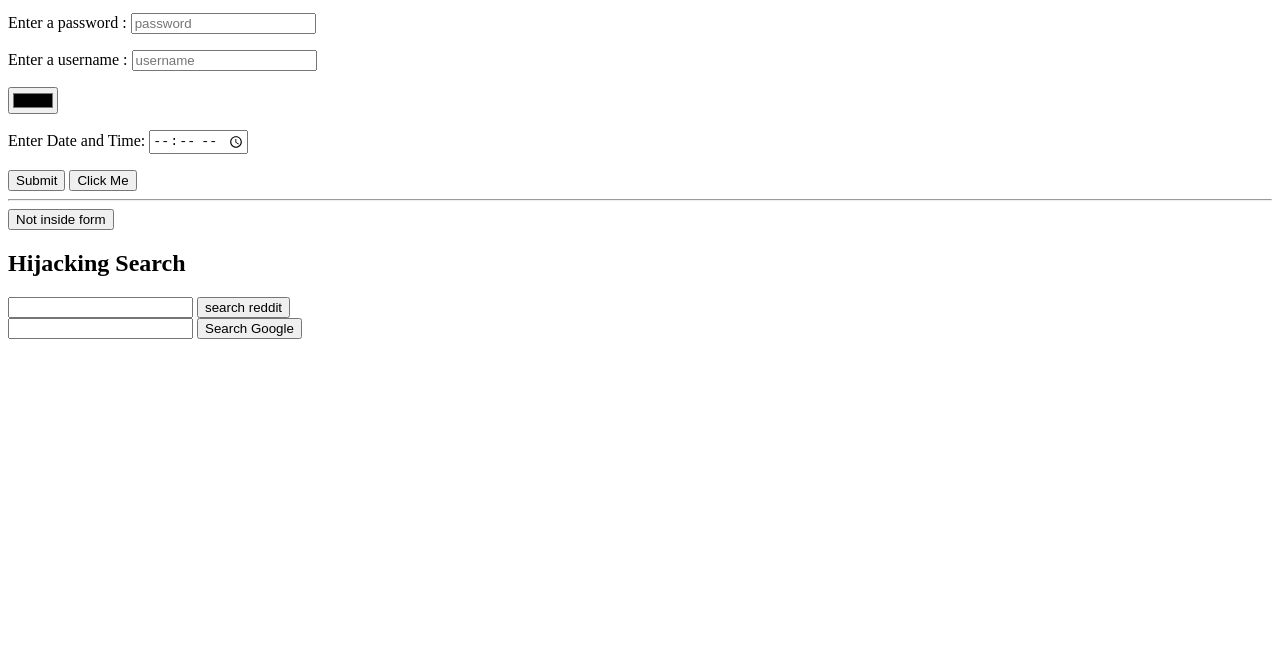
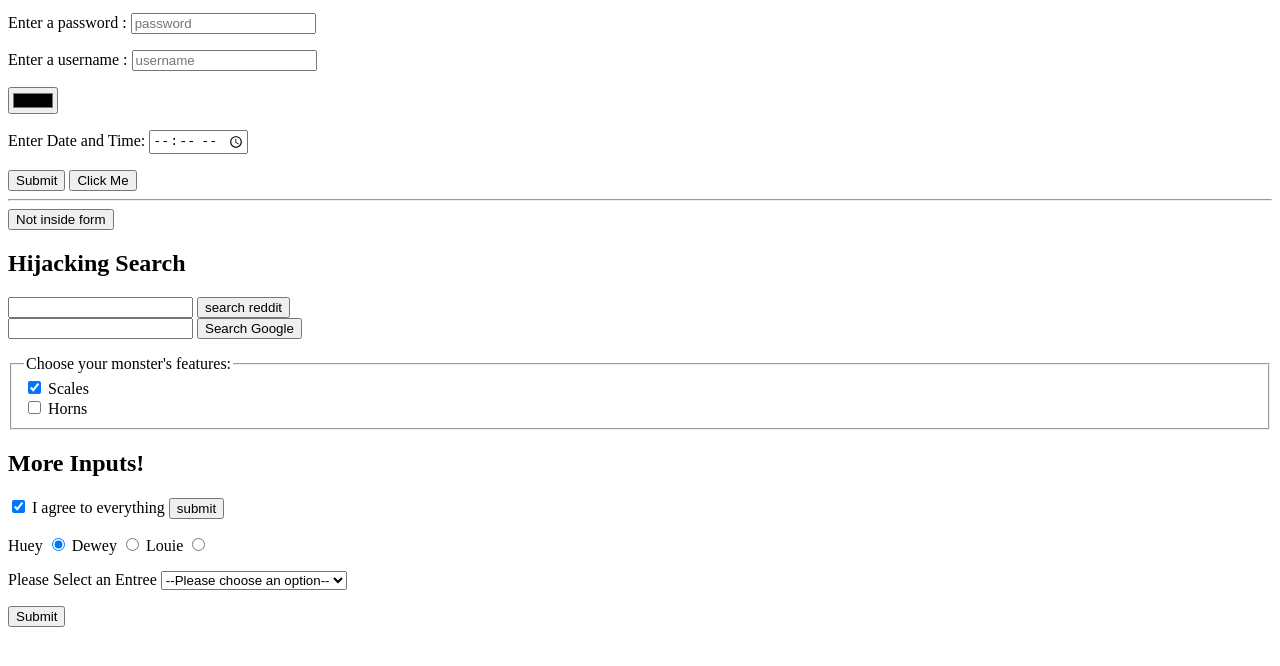
Before and after one commit to samir-khanal/Complete-Web-Development, a plain HTML site: page html/form.html in a window 1280 px wide. Shown: the part 104-770 px from the top of the page. Drawn offline with Linux system fonts and the light colour scheme.

Commit message:
form commit

```diff
--- a/html/form.html
+++ b/html/form.html
@@ -42,7 +42,61 @@
     <form action="https://www.google.com/search">
         <input type="text" name="q">
         <button>Search Google</button>
+        <p>
+        <fieldset>
+            <legend>Choose your monster's features:</legend>
+
+            <div>
+              <input type="checkbox" id="scales" name="scales" checked >
+              <!-- here checked in input makes Scale value already checked
+            at the start of the program -->
+              <label for="scales">Scales</label>
+            </div>
+
+            <div>
+              <input type="checkbox" id="horns" name="horns">
+              <label for="horns">Horns</label>
+            </div>
+          </fieldset>
+        </p>
+          <!-- The <fieldset> tag is used to group related elements in a form.
+           The <fieldset> tag draws a box around the related elements. -->
     </form>
+
+    <h2>More Inputs!</h2>
+    <form action="/birds">
+    <input type="checkbox" name="agree_tos" id="agree" checked>
+        <label for="agree">I agree to everything</label>
+        <button>submit</button>
+    <!-- Radio Button is a bit different to checkboxes as in the
+    group of radioboxes we can only select one box -->
+    <div>
+        <p>
+        <label for="huey">Huey</label>
+        <input type="radio" id="huey" name="drone" value="huey" checked />
+        <label for="dewey">Dewey</label>
+        <input type="radio" id="dewey" name="drone" value="dewey" />
+        <!-- We can write label and input in any order .
+        I usually Prefer Input first and then Label -->
+        <label for="louie">Louie</label>
+        <input type="radio" id="louie" name="drone" value="louie" />
+        </p>
+        <p>
+            <label for="meal">Please Select an Entree</label>
+            <select name="meal" id="meal">
+                <option value="">--Please choose an option--</option>
+                <option value="fish">Fish</option>
+                <option value="veg">Veg</option>
+                <option value="chicken">Chicken</option>
+                <!-- Here Selected is used which is same as Checked in checkboxes -->
+            </select>
+        </p>
+        <button>Submit</button>
+    </div>
+    </form>
+
+
+
 
 </body>
 
```
